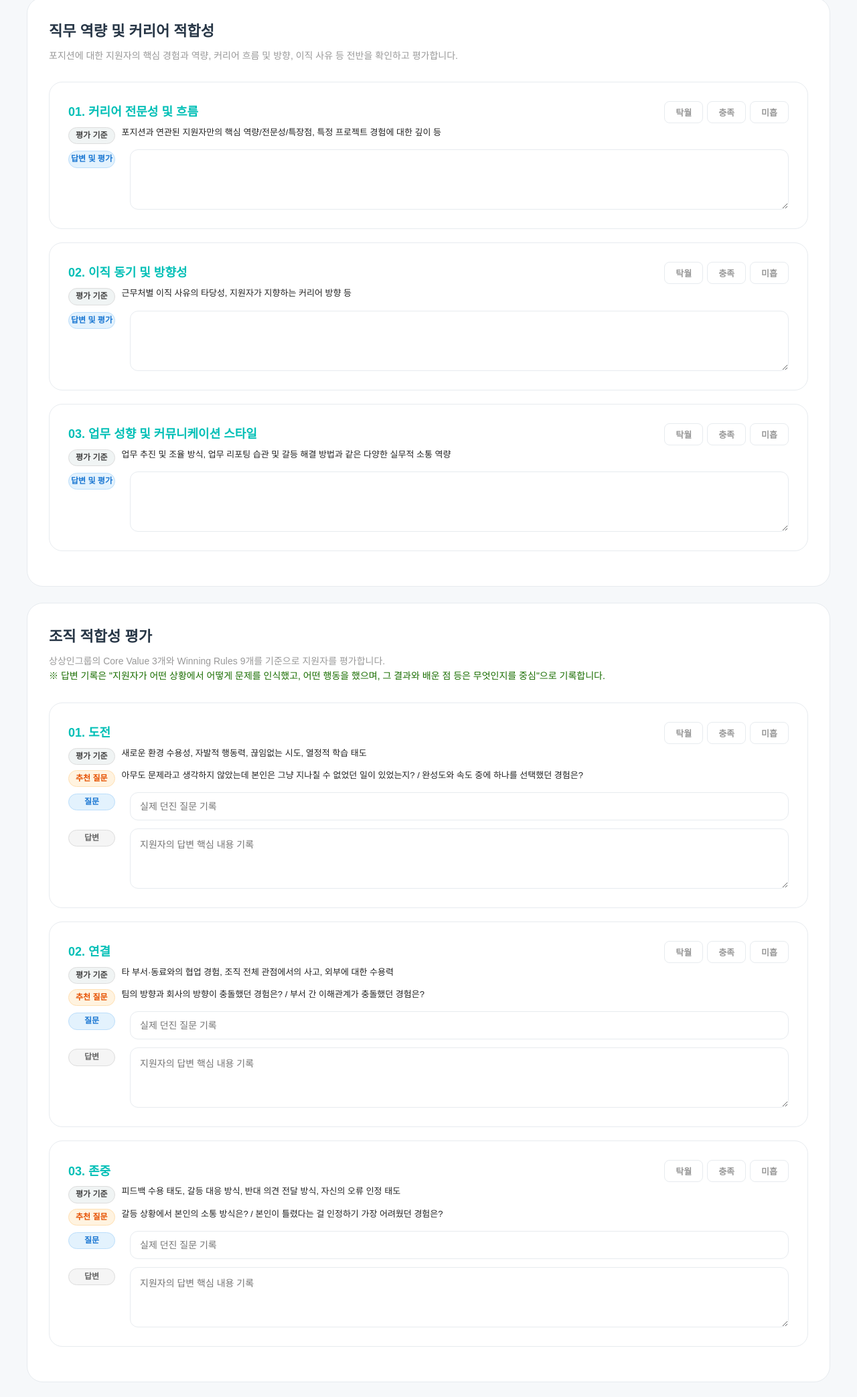
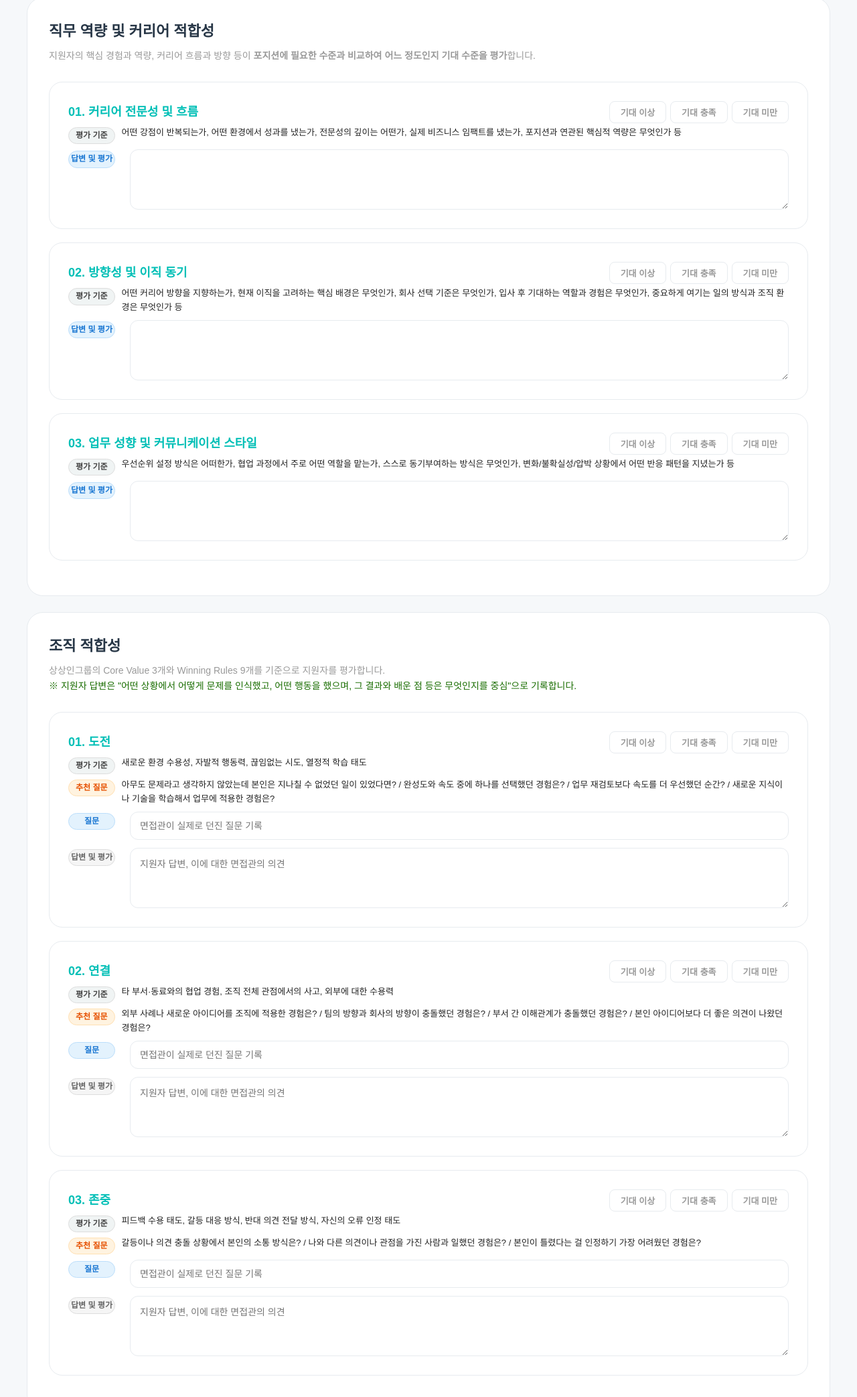
Before and after one commit to ymchoi-hr/ssi_interview_record, a plain HTML site: page index.html in a window 1280 px wide. Shown: the part 565-2651 px from the top of the page at 67% size. Drawn offline with Linux system fonts and the light colour scheme.

Commit message:
Add files via upload

```diff
--- a/index.html
+++ b/index.html
@@ -109,11 +109,11 @@ body { font-family: 'Pretendard', sans-serif; background: var(--bg); color: #222
 /* 활성화 시 공통 텍스트 색상 */
 .btn-rating.active { color: white; border-color: transparent; }
 
-/* 탁월: 민트 */
+/* 기대 이상: 민트 */
 .btn-rating.active.excellent { background: var(--primary); border-color: var(--primary); }
-/* 충족: 초록 */
+/* 기대 충족: 초록 */
 .btn-rating.active.good { background: var(--success); border-color: var(--success); }
-/* 미흡: 빨강 */
+/* 기대 미만: 빨강 */
 .btn-rating.active.poor { background: var(--danger); border-color: var(--danger); }
 
 .btn-rating:hover:not(.active) { background: #f0f4f4; color: var(--navy); }
@@ -296,21 +296,21 @@ body { font-family: 'Pretendard', sans-serif; background: var(--bg); color: #222
 
 <section class="section">
   <h2 class="section-title">직무 역량 및 커리어 적합성</h2>
-  <p class="section-desc">포지션에 대한 지원자의 핵심 경험과 역량, 커리어 흐름 및 방향, 이직 사유 등 전반을 확인하고 평가합니다.</p>
+  <p class="section-desc">지원자의 핵심 경험과 역량, 커리어 흐름과 방향 등이 <strong>포지션에 필요한 수준과 비교하여 어느 정도인지 기대 수준을 평가</strong>합니다.</p>
 
   <div class="fit-item">
     <div class="fit-header">
       <div class="fit-name">01. 커리어 전문성 및 흐름</div>
       <div class="rating-group">
-        <button type="button" class="btn-rating" onclick="selectRating(this, '탁월')">탁월</button>
-        <button type="button" class="btn-rating" onclick="selectRating(this, '충족')">충족</button>
-        <button type="button" class="btn-rating" onclick="selectRating(this, '미흡')">미흡</button>
+        <button type="button" class="btn-rating" onclick="selectRating(this, '기대 이상')">기대 이상</button>
+        <button type="button" class="btn-rating" onclick="selectRating(this, '기대 충족')">기대 충족</button>
+        <button type="button" class="btn-rating" onclick="selectRating(this, '기대 미만')">기대 미만</button>
       </div>
     </div>
     <div class="reference-area">
       <div class="ref-pill">
         <span class="badge-ref badge-criteria"> 평가 기준</span>
-        <span>포지션과 연관된 지원자만의 핵심 역량/전문성/특장점, 특정 프로젝트 경험에 대한 깊이 등</span>
+        <span>어떤 강점이 반복되는가, 어떤 환경에서 성과를 냈는가, 전문성의 깊이는 어떤가, 실제 비즈니스 임팩트를 냈는가, 포지션과 연관된 핵심적 역량은 무엇인가 등</span>
       </div>
     </div>
     <div class="qa-container">
@@ -321,17 +321,17 @@ body { font-family: 'Pretendard', sans-serif; background: var(--bg); color: #222
     </div>
   </div> <div class="fit-item">
     <div class="fit-header">
-      <div class="fit-name">02. 이직 동기 및 방향성</div>
+      <div class="fit-name">02. 방향성 및 이직 동기</div>
       <div class="rating-group">
-        <button type="button" class="btn-rating" onclick="selectRating(this, '탁월')">탁월</button>
-        <button type="button" class="btn-rating" onclick="selectRating(this, '충족')">충족</button>
-        <button type="button" class="btn-rating" onclick="selectRating(this, '미흡')">미흡</button>
+        <button type="button" class="btn-rating" onclick="selectRating(this, '기대 이상')">기대 이상</button>
+        <button type="button" class="btn-rating" onclick="selectRating(this, '기대 충족')">기대 충족</button>
+        <button type="button" class="btn-rating" onclick="selectRating(this, '기대 미만')">기대 미만</button>
       </div>
     </div>
     <div class="reference-area">
       <div class="ref-pill">
         <span class="badge-ref badge-criteria">평가 기준</span>
-        <span>근무처별 이직 사유의 타당성, 지원자가 지향하는 커리어 방향 등</span>
+        <span>어떤 커리어 방향을 지향하는가, 현재 이직을 고려하는 핵심 배경은 무엇인가, 회사 선택 기준은 무엇인가, 입사 후 기대하는 역할과 경험은 무엇인가, 중요하게 여기는 일의 방식과 조직 환경은 무엇인가 등</span>
       </div>
     </div>
     <div class="qa-container">
@@ -344,15 +344,15 @@ body { font-family: 'Pretendard', sans-serif; background: var(--bg); color: #222
     <div class="fit-header">
       <div class="fit-name">03. 업무 성향 및 커뮤니케이션 스타일</div>
       <div class="rating-group">
-        <button type="button" class="btn-rating" onclick="selectRating(this, '탁월')">탁월</button>
-        <button type="button" class="btn-rating" onclick="selectRating(this, '충족')">충족</button>
-        <button type="button" class="btn-rating" onclick="selectRating(this, '미흡')">미흡</button>
+        <button type="button" class="btn-rating" onclick="selectRating(this, '기대 이상')">기대 이상</button>
+        <button type="button" class="btn-rating" onclick="selectRating(this, '기대 충족')">기대 충족</button>
+        <button type="button" class="btn-rating" onclick="selectRating(this, '기대 미만')">기대 미만</button>
       </div>
     </div>
     <div class="reference-area">
       <div class="ref-pill">
         <span class="badge-ref badge-criteria">평가 기준</span>
-        <span>업무 추진 및 조율 방식, 업무 리포팅 습관 및 갈등 해결 방법과 같은 다양한 실무적 소통 역량</span>
+        <span>우선순위 설정 방식은 어떠한가, 협업 과정에서 주로 어떤 역할을 맡는가, 스스로 동기부여하는 방식은 무엇인가, 변화/불확실성/압박 상황에서 어떤 반응 패턴을 지녔는가 등</span>
       </div>
     </div>
     <div class="qa-container">
@@ -364,26 +364,26 @@ body { font-family: 'Pretendard', sans-serif; background: var(--bg); color: #222
   </div> </section>
 
   <section class="section">
-    <h2 class="section-title">조직 적합성 평가</h2>
+    <h2 class="section-title">조직 적합성</h2>
     <p class="section-desc">상상인그룹의 Core Value 3개와 Winning Rules 9개를 기준으로 지원자를 평가합니다.
-<br><font color= #1976d2;>※ 답변 기록은 "지원자가 어떤 상황에서 어떻게 문제를 인식했고, 어떤 행동을 했으며, 그 결과와 배운 점 등은 무엇인지를 중심"으로 기록합니다.</p></font color= #1976d2;>
+<br><font color= #1976d2;>※ 지원자 답변은 "어떤 상황에서 어떻게 문제를 인식했고, 어떤 행동을 했으며, 그 결과와 배운 점 등은 무엇인지를 중심"으로 기록합니다.</p></font color= #1976d2;>
 
     <div class="fit-item">
       <div class="fit-header">
         <div class="fit-name">01. 도전</div>
         <div class="rating-group">
-          <button type="button" class="btn-rating" onclick="selectRating(this, '탁월')">탁월</button>
-          <button type="button" class="btn-rating" onclick="selectRating(this, '충족')">충족</button>
-          <button type="button" class="btn-rating" onclick="selectRating(this, '미흡')">미흡</button>
+          <button type="button" class="btn-rating" onclick="selectRating(this, '기대 이상')">기대 이상</button>
+          <button type="button" class="btn-rating" onclick="selectRating(this, '기대 충족')">기대 충족</button>
+          <button type="button" class="btn-rating" onclick="selectRating(this, '기대 미만')">기대 미만</button>
         </div>
       </div>
       <div class="reference-area">
         <div class="ref-pill"><span class="badge-ref badge-criteria">평가 기준</span><span>새로운 환경 수용성, 자발적 행동력, 끊임없는 시도, 열정적 학습 태도</span></div>
-        <div class="ref-pill"><span class="badge-ref badge-question">추천 질문</span><span>아무도 문제라고 생각하지 않았는데 본인은 그냥 지나칠 수 없었던 일이 있었는지? / 완성도와 속도 중에 하나를 선택했던 경험은?</span></div>
+        <div class="ref-pill"><span class="badge-ref badge-question">추천 질문</span><span>아무도 문제라고 생각하지 않았는데 본인은 지나칠 수 없었던 일이 있었다면? / 완성도와 속도 중에 하나를 선택했던 경험은? / 업무 재검토보다 속도를 더 우선했던 순간? / 새로운 지식이나 기술을 학습해서 업무에 적용한 경험은?</span></div>
       </div>
       <div class="qa-container">
-        <div class="qa-row"><span class="badge-qa badge-q">질문</span><input type="text" class="input" placeholder="실제 던진 질문 기록"></div>
-        <div class="qa-row"><span class="badge-qa badge-a">답변</span><textarea class="textarea" style="min-height:90px;" placeholder="지원자의 답변 핵심 내용 기록"></textarea></div>
+        <div class="qa-row"><span class="badge-qa badge-q">질문</span><input type="text" class="input" placeholder="면접관이 실제로 던진 질문 기록"></div>
+        <div class="qa-row"><span class="badge-qa badge-a">답변 및 평가</span><textarea class="textarea" style="min-height:90px;" placeholder="지원자 답변, 이에 대한 면접관의 의견"></textarea></div>
       </div>
     </div>
 
@@ -391,18 +391,18 @@ body { font-family: 'Pretendard', sans-serif; background: var(--bg); color: #222
       <div class="fit-header">
         <div class="fit-name">02. 연결</div>
         <div class="rating-group">
-          <button type="button" class="btn-rating" onclick="selectRating(this, '탁월')">탁월</button>
-          <button type="button" class="btn-rating" onclick="selectRating(this, '충족')">충족</button>
-          <button type="button" class="btn-rating" onclick="selectRating(this, '미흡')">미흡</button>
+          <button type="button" class="btn-rating" onclick="selectRating(this, '기대 이상')">기대 이상</button>
+          <button type="button" class="btn-rating" onclick="selectRating(this, '기대 충족')">기대 충족</button>
+          <button type="button" class="btn-rating" onclick="selectRating(this, '기대 미만')">기대 미만</button>
         </div>
       </div>
       <div class="reference-area">
         <div class="ref-pill"><span class="badge-ref badge-criteria">평가 기준</span><span>타 부서·동료와의 협업 경험, 조직 전체 관점에서의 사고, 외부에 대한 수용력</span></div>
-        <div class="ref-pill"><span class="badge-ref badge-question">추천 질문</span><span>팀의 방향과 회사의 방향이 충돌했던 경험은? / 부서 간 이해관계가 충돌했던 경험은?</span></div>
+        <div class="ref-pill"><span class="badge-ref badge-question">추천 질문</span><span>외부 사례나 새로운 아이디어를 조직에 적용한 경험은? / 팀의 방향과 회사의 방향이 충돌했던 경험은? / 부서 간 이해관계가 충돌했던 경험은? / 본인 아이디어보다 더 좋은 의견이 나왔던 경험은?</span></div>
       </div>
       <div class="qa-container">
-        <div class="qa-row"><span class="badge-qa badge-q">질문</span><input type="text" class="input" placeholder="실제 던진 질문 기록"></div>
-        <div class="qa-row"><span class="badge-qa badge-a">답변</span><textarea class="textarea" style="min-height:90px;" placeholder="지원자의 답변 핵심 내용 기록"></textarea></div>
+        <div class="qa-row"><span class="badge-qa badge-q">질문</span><input type="text" class="input" placeholder="면접관이 실제로 던진 질문 기록"></div>
+        <div class="qa-row"><span class="badge-qa badge-a">답변 및 평가</span><textarea class="textarea" style="min-height:90px;" placeholder="지원자 답변, 이에 대한 면접관의 의견"></textarea></div>
       </div>
     </div>
 
@@ -410,18 +410,18 @@ body { font-family: 'Pretendard', sans-serif; background: var(--bg); color: #222
       <div class="fit-header">
         <div class="fit-name">03. 존중</div>
         <div class="rating-group">
-          <button type="button" class="btn-rating" onclick="selectRating(this, '탁월')">탁월</button>
-          <button type="button" class="btn-rating" onclick="selectRating(this, '충족')">충족</button>
-          <button type="button" class="btn-rating" onclick="selectRating(this, '미흡')">미흡</button>
+          <button type="button" class="btn-rating" onclick="selectRating(this, '기대 이상')">기대 이상</button>
+          <button type="button" class="btn-rating" onclick="selectRating(this, '기대 충족')">기대 충족</button>
+          <button type="button" class="btn-rating" onclick="selectRating(this, '기대 미만')">기대 미만</button>
         </div>
       </div>
       <div class="reference-area">
         <div class="ref-pill"><span class="badge-ref badge-criteria">평가 기준</span><span>피드백 수용 태도, 갈등 대응 방식, 반대 의견 전달 방식, 자신의 오류 인정 태도</span></div>
-        <div class="ref-pill"><span class="badge-ref badge-question">추천 질문</span><span>갈등 상황에서 본인의 소통 방식은? / 본인이 틀렸다는 걸 인정하기 가장 어려웠던 경험은?</span></div>
+        <div class="ref-pill"><span class="badge-ref badge-question">추천 질문</span><span>갈등이나 의견 충돌 상황에서 본인의 소통 방식은? / 나와 다른 의견이나 관점을 가진 사람과 일했던 경험은? / 본인이 틀렸다는 걸 인정하기 가장 어려웠던 경험은?</span></div>
       </div>
       <div class="qa-container">
-        <div class="qa-row"><span class="badge-qa badge-q">질문</span><input type="text" class="input" placeholder="실제 던진 질문 기록"></div>
-        <div class="qa-row"><span class="badge-qa badge-a">답변</span><textarea class="textarea" style="min-height:90px;" placeholder="지원자의 답변 핵심 내용 기록"></textarea></div>
+        <div class="qa-row"><span class="badge-qa badge-q">질문</span><input type="text" class="input" placeholder="면접관이 실제로 던진 질문 기록"></div>
+        <div class="qa-row"><span class="badge-qa badge-a">답변 및 평가</span><textarea class="textarea" style="min-height:90px;" placeholder="지원자 답변, 이에 대한 면접관의 의견"></textarea></div>
       </div>
     </div>
   </section>
@@ -447,27 +447,31 @@ body { font-family: 'Pretendard', sans-serif; background: var(--bg); color: #222
 
 
   <section class="section" style="border: 2px solid var(--primary);">
-    <h2 class="section-title">최종 평가</h2>
+    <h2 class="section-title">최종 의견</h2>
 
     <div class="decision-group" id="decisionGroup">
-      <button type="button" class="btn-decision" data-type="recommend" onclick="setDecision('recommend')">추천</button>
-      <button type="button" class="btn-decision" data-type="hold" onclick="setDecision('hold')">보류</button>
-      <button type="button" class="btn-decision" data-type="reject" onclick="setDecision('reject')">비추천</button>
+      <button type="button" class="btn-decision" data-type="recommend" onclick="setDecision('recommend')">채용 추천</button>
+      <button type="button" class="btn-decision" data-type="hold" onclick="setDecision('hold')">채용 보류</button>
+      <button type="button" class="btn-decision" data-type="reject" onclick="setDecision('reject')">채용 비추천</button>
       <input type="hidden" id="finalDecision" value="">
     </div>
 
     <div class="qa-container">
       <div class="input-group">
-        <label class="label">채용 사유</label>
-        <textarea class="textarea" style="min-height:80px;" placeholder="예 : 지원자가 포지션에 적합한 핵심 이유, 지원자만의 강점 등"></textarea>
+        <label class="label">핵심 강점</label>
+        <textarea class="textarea" style="min-height:80px;" placeholder="지원자가 포지션에 적합한 핵심 이유, 지원자만의 차별화되는 부분/강점 등"></textarea>
+      </div>
+ <div class="input-group">
+        <label class="label">기대 역할</label>
+        <textarea class="textarea" style="min-height:80px;" placeholder="입사 시에 가장 빠르게 기여 가능한 영역, 가장 기대되는 기여 가능한 영역, 장기적 활용성 등"></textarea>
       </div>
       <div class="input-group">
         <label class="label">우려 사항</label>
-        <textarea class="textarea" style="min-height:80px;" placeholder="예 : 지원자가 보유한 리스크, 다음 인터뷰에서 추가 확인 또는 재확인하고 싶은 점 등"></textarea>
+        <textarea class="textarea" style="min-height:80px;" placeholder="온보딩/조직 적응/기대역할 측면에서 지원자가 보유한 리스크, 추가 확인 또는 재확인하고 싶은 점 등"></textarea>
       </div>
       <div class="input-group">
-        <label class="label">종합 평가</label>
-        <textarea class="textarea" style="min-height:100px; font-weight:500;" placeholder="지원자에 대한 총평"></textarea>
+        <label class="label">종합 의견</label>
+        <textarea class="textarea" style="min-height:100px; font-weight:500;" placeholder=""></textarea>
       </div>
     </div>
   </section>
@@ -489,9 +493,9 @@ function selectRating(button, value) {
   });
 
   button.classList.add('active');
-  if (value === '탁월') button.classList.add('excellent');
-  else if (value === '충족') button.classList.add('good');
-  else if (value === '미흡') button.classList.add('poor');
+  if (value === '기대 이상') button.classList.add('excellent');
+  else if (value === '기대 충족') button.classList.add('good');
+  else if (value === '기대 미만') button.classList.add('poor');
 
   save();
 }
@@ -547,7 +551,7 @@ function validateAndPrint() {
     checkboxBox.style.borderColor = 'var(--line)';
   }
 
-  // 3. 등급 선택 확인 (탁월/충족/미흡)
+  // 3. 등급 선택 확인 (기대 이상/기대 충족/기대 미만)
   const ratingGroups = document.querySelectorAll('.rating-group');
   ratingGroups.forEach(group => {
     if (!group.querySelector('.btn-rating.active')) {
@@ -625,9 +629,9 @@ function load() {
         const btn = Array.from(group.querySelectorAll('.btn-rating')).find(b => b.innerText === val);
         if (btn) {
           btn.classList.add('active');
-          if (val === '탁월') btn.classList.add('excellent');
-          else if (val === '충족') btn.classList.add('good');
-          else if (val === '미흡') btn.classList.add('poor');
+          if (val === '기대 이상') btn.classList.add('excellent');
+          else if (val === '기대 충족') btn.classList.add('good');
+          else if (val === '기대 미만') btn.classList.add('poor');
         }
       }
     });
```
